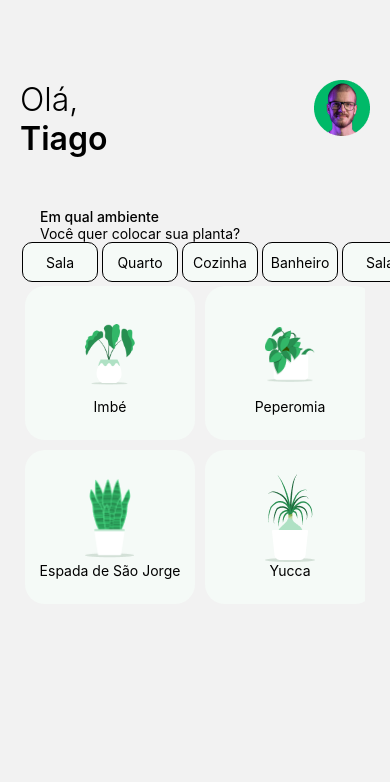
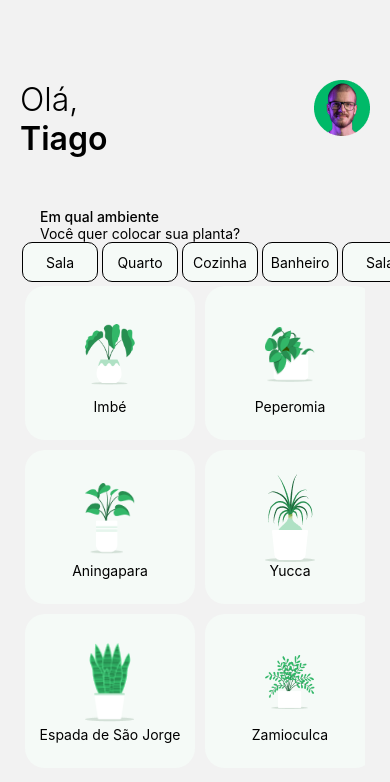
Before and after one commit to jvmonteiroo/app-plantas, a React Native app: screen /EscolhaPlanta in a window 390 px wide. Shown: the top 782 px of the page. Built offline with nearby package versions, Linux system fonts and the light colour scheme.

Commit message:
terminando app

```diff
--- /dev/null
+++ b/src/screens/DescriçõesDasPlantas/Imbe/index.tsx
@@ -0,0 +1,5 @@
+export default function Imbe() {
+    return(
+
+    )
+}
--- a/src/screens/EscolhaPlanta/index.tsx
+++ b/src/screens/EscolhaPlanta/index.tsx
@@ -1,6 +1,7 @@
 import { StatusBar } from 'expo-status-bar';
 import { Image, ScrollView, StyleSheet, Text, TouchableOpacity, View, FlatList } from 'react-native';
 import { images } from '../../../images';
+import { useNavigation } from '@react-navigation/native';
 
 type ItemProps={
   image:string,
@@ -8,6 +9,8 @@ type ItemProps={
 }
 
 export default function EscolhaPlanta() {
+
+  const navigation = useNavigation<any>()
 
   const plantas = [
     {
@@ -19,22 +22,30 @@ export default function EscolhaPlanta() {
       image: "peperomia",
     },
     {
-      name: "Espada de São Jorge",
-      image: "espada",
+      name: "Aningapara",
+      image: "aningapara",
     },
     {
       name: "Yucca",
       image:"yucca",
     },
+    {
+      name: "Espada de São Jorge",
+      image: "espada",
+    },
+    {
+      name: "Zamioculca",
+      image: "zamioculca",
+    },
 
   ]
   const Item = ({name, image}: ItemProps) => (
-    <View style={styles.boxPlanta}>
+    <TouchableOpacity style={styles.boxPlanta} onPress={() => navigation.navigate("imbe")}>
       <Image source={images[image]} style={styles.planta} resizeMode='contain' resizeMethod='resize'/>
       <Text style={styles.textPlantas}>
         {name}
       </Text>
-    </View>
+    </TouchableOpacity>
   )
 
   return (
```
Also changed, not shown: src/screens/DescriçõesDasPlantas/Imbé/index.tsx (deleted).
